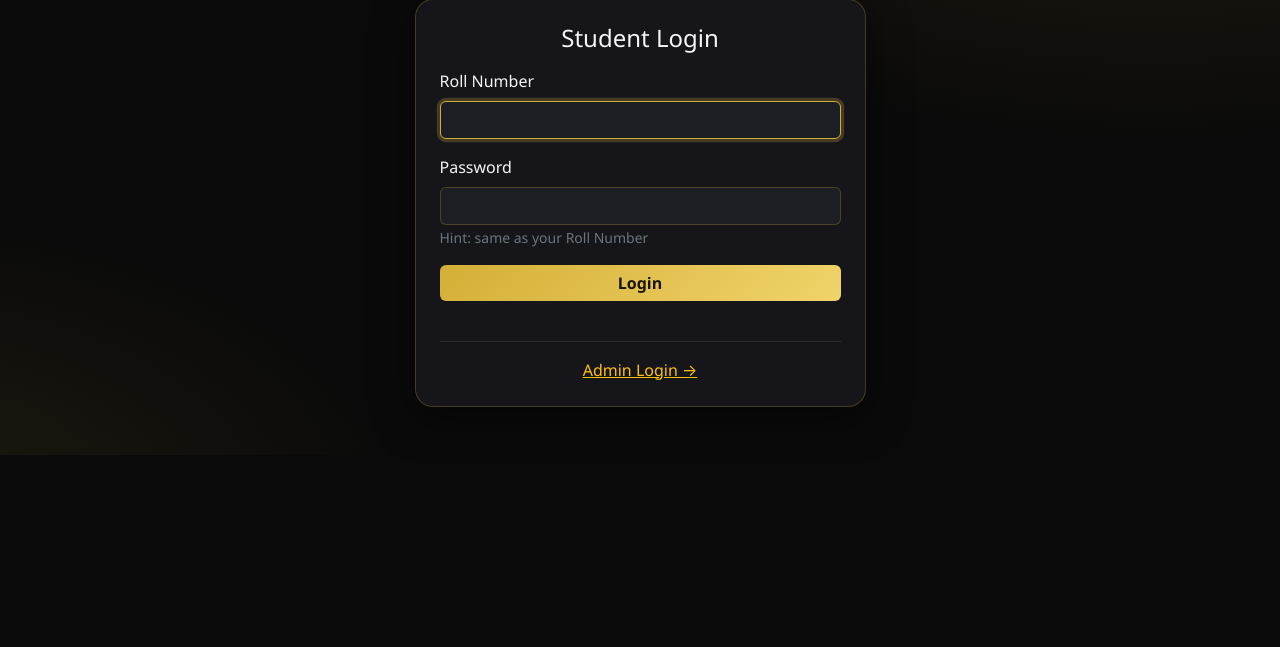
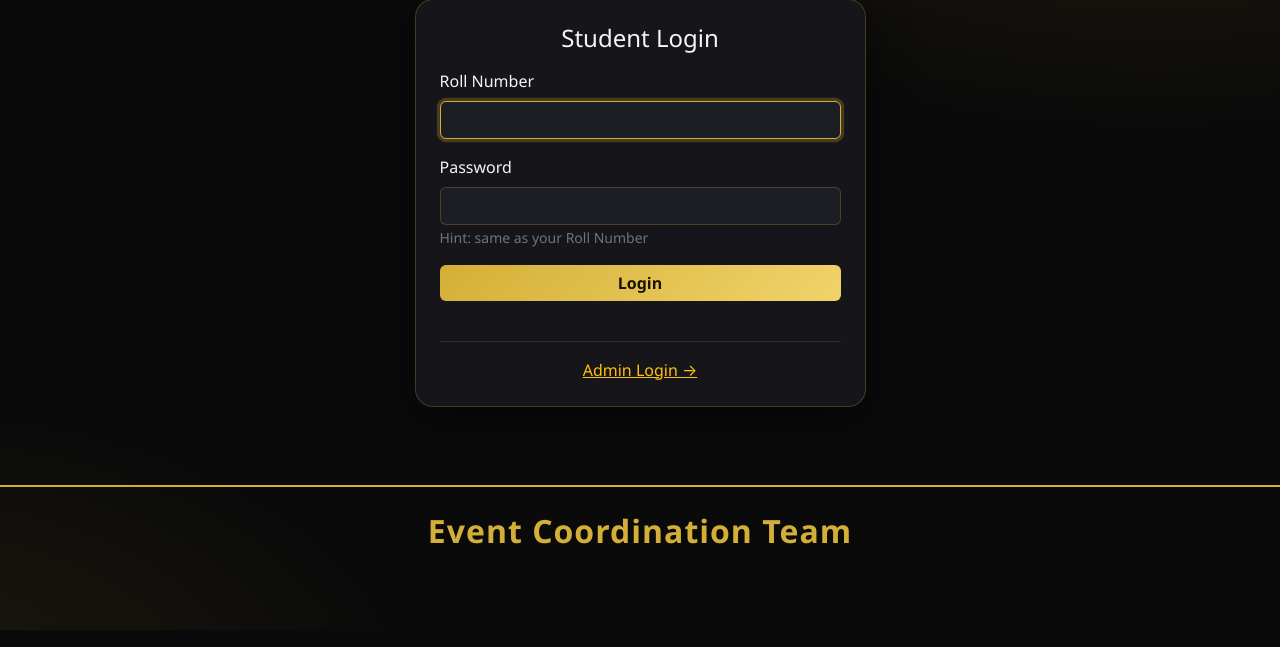
Before and after one commit to NAIFEKHAN/Food_Token_Management_tool, a FastAPI app: page / in a window 1280 px wide. Shown: the part 153-800 px from the top of the page. Run offline with FastAPI, Linux system fonts and the light colour scheme.

Commit message:
Update student_login.html

```diff
--- a/templates/student_login.html
+++ b/templates/student_login.html
@@ -29,6 +29,12 @@
     </div>
   </div>
 </div>
+<div class="memories-title text-center">
+    <h2>Event Coordination Team</h2>
+</div>
+<div class="slider-wrapper">
+    <div class="slider-track" id="friends-track"></div>
+</div>
 {% endblock %}
 {% block scripts %}
 <script src="/static/js/student_login.js"></script>
```
